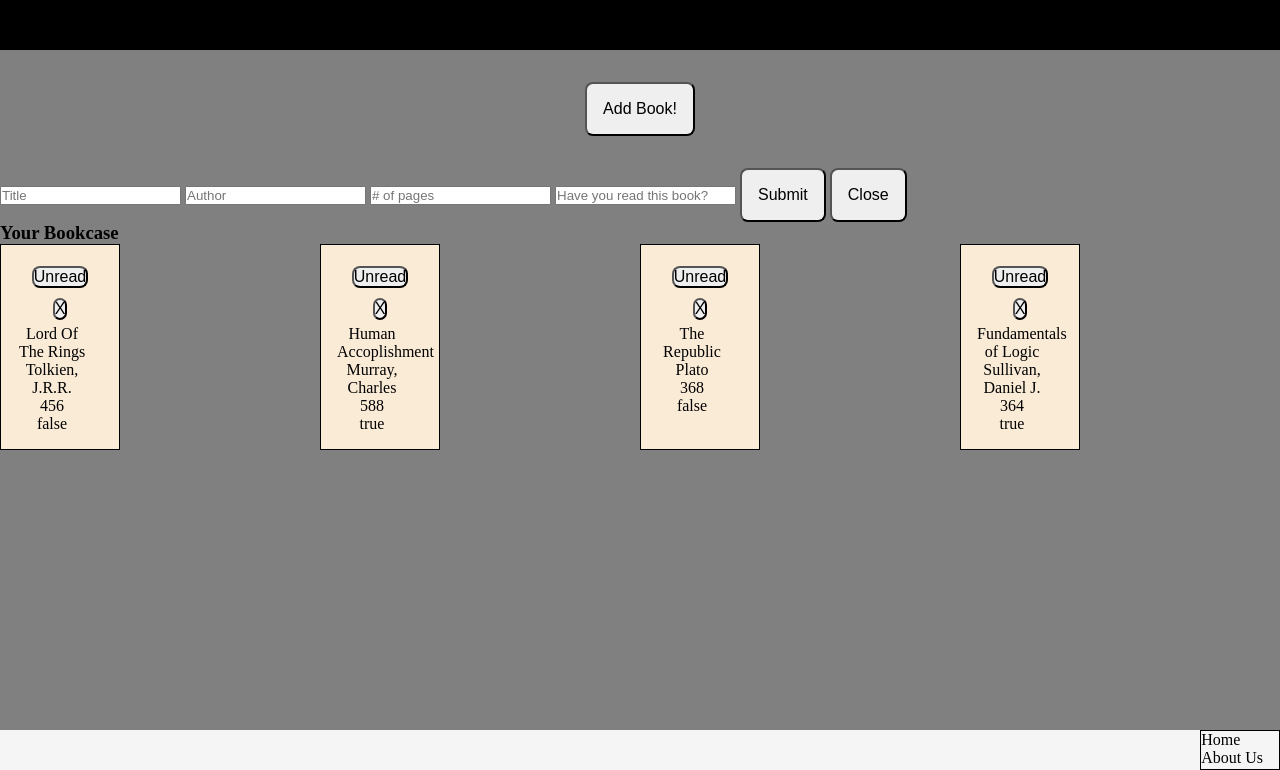
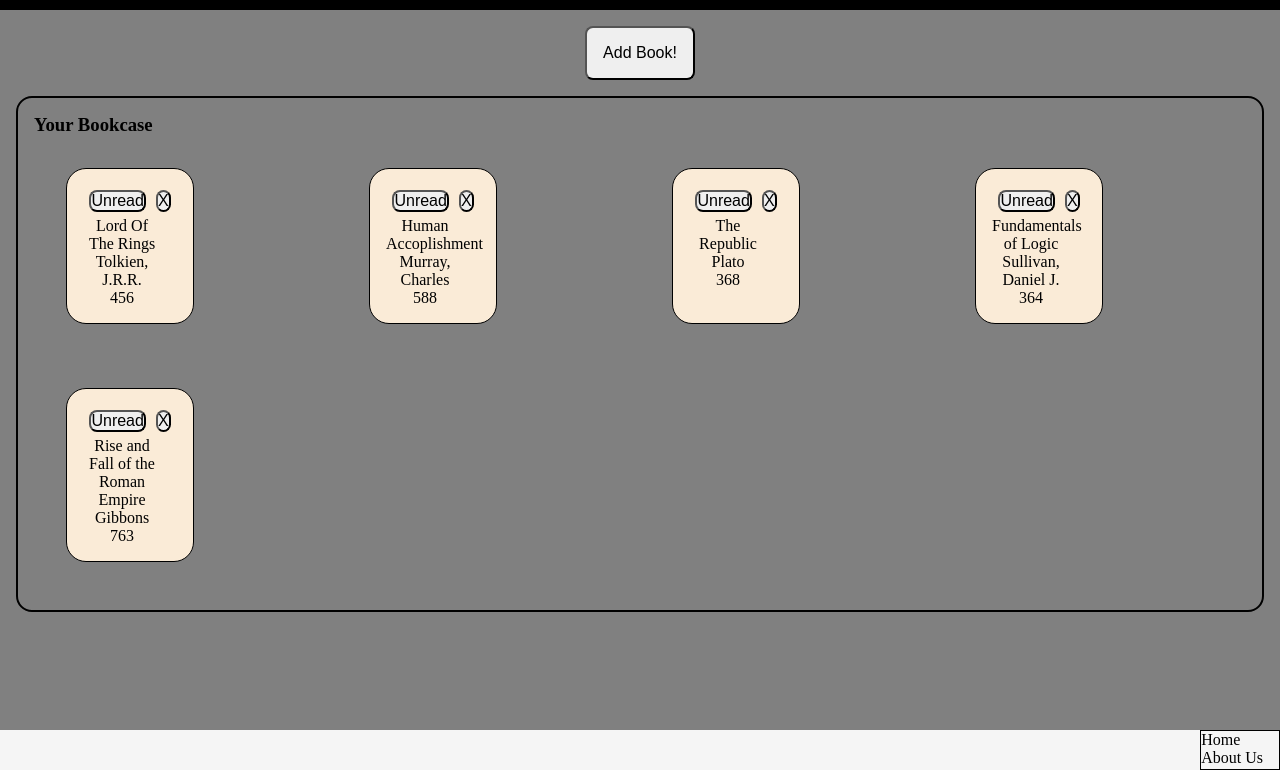
Before and after one commit to JDixon1995/Book-Catalog-Project, a plain HTML site: page index.html in a window 1280 px wide. Shown: the part 30-800 px from the top of the page. Drawn offline with Linux system fonts and the light colour scheme.

Commit message:
removed redundant code in loop function.

```diff
--- a/index.html
+++ b/index.html
@@ -15,16 +15,7 @@
     <div id="btn-div">
     <button id="newBook" onclick="openForm()">Add Book!</button>
     </div>
-    <div class="form-popup" id="myForm">
-        <form>
-            <input type="text" placeholder="Title"></imput>
-            <input type="text" placeholder="Author"></imput>
-            <input type="text" placeholder="# of pages"></imput>
-            <input type="text" placeholder="Have you read this book?"></imput>
-            <button type="submit" class="btn">Submit</button>
-            <button type="submit" class="btn cancel" onclick="closeForm()">Close</button>
-        </form>
-    </div>
+
     <div id="libraryDisplay">
     <h3>Your Bookcase</h3>
         <div id="book-list"></div>
--- a/script.js
+++ b/script.js
@@ -24,6 +24,12 @@ let myLibrary = [
         "author": "Sullivan, Daniel J.",
         "pages": 364,
         "read" : true,
+    },
+    {
+        "title": "Rise and Fall of the Roman Empire",
+        "author": "Gibbons",
+        "pages": 763,
+        "read": false
     }
 ];
 
@@ -37,6 +43,7 @@ function Book(title, author, pages, haveRead) {
 function addBookToLibrary() {
 
 }
+
 
 function displayLibrary() {
     let bookList = document.getElementById("book-list");
@@ -59,26 +66,15 @@ function displayLibrary() {
             let title = document.createElement("li");
             let author = document.createElement("li");
             let pageCount = document.createElement("li");
-            let readStatus = document.createElement("li");
             title.innerText = myLibrary[i].title;
             author.innerText = myLibrary[i].author;
             pageCount.innerText = myLibrary[i].pages;
-            readStatus.innerText = myLibrary[i].read;
             book.appendChild(title);
             book.appendChild(author);
             book.appendChild(pageCount);
-            book.appendChild(readStatus);
             bookList.appendChild(book);
 
         }
 }
 
-function openForm() {
-    document.getElementById("myForm").style.display = "block";
-}
-
-function closeForm() {
-    document.getElementById("myForm").style.display = "none";
-}
-
 displayLibrary();
--- a/style.css
+++ b/style.css
@@ -6,11 +6,11 @@
 
 body {
     background-color: grey;
-    height: 100%;
+    height: 75vh;
 }
 
 #header {
-    height: 10vh;
+    height: 5vh;
     background-color: black;
 }
 
@@ -27,9 +27,16 @@ body {
 button {
     font-size: 1rem;
     border-radius: .5rem;
-    margin-top: 2rem;
+    margin-top: 1rem;
     padding: 1rem;
     cursor: pointer;
+}
+
+#libraryDisplay {
+    border: 2px solid black;
+    border-radius: 1rem;
+    padding: 1rem;
+    margin: 1rem;
 }
 
 ul {
@@ -37,9 +44,11 @@ ul {
 }
 
 .book-item {
-    width: 7.5rem;
+    width: 8rem;
     background-color: antiquewhite;
     padding: 1rem;
+    margin: 2rem;
+    border-radius: 1.25rem;
     text-align: center;
 }
 
```
